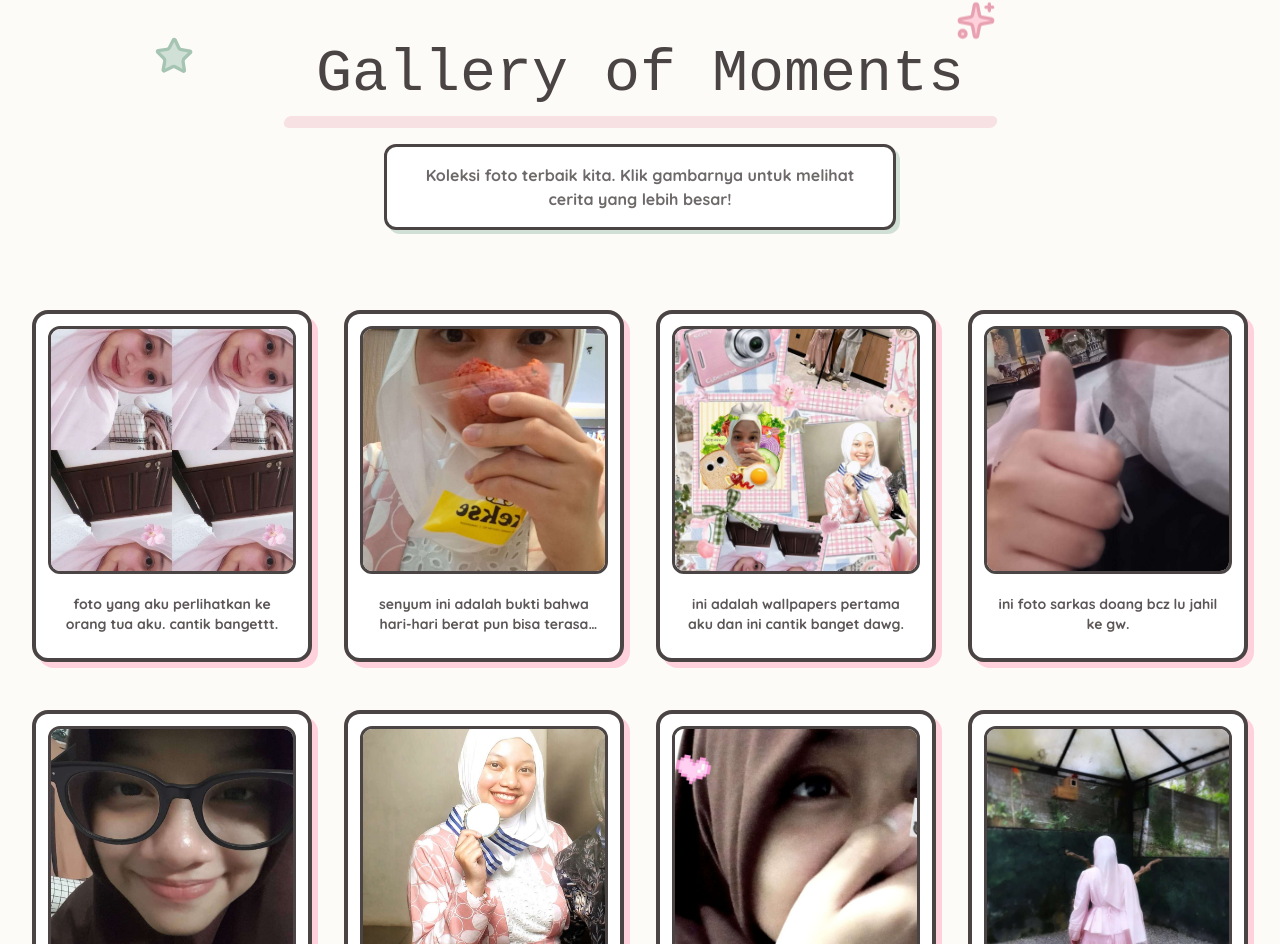
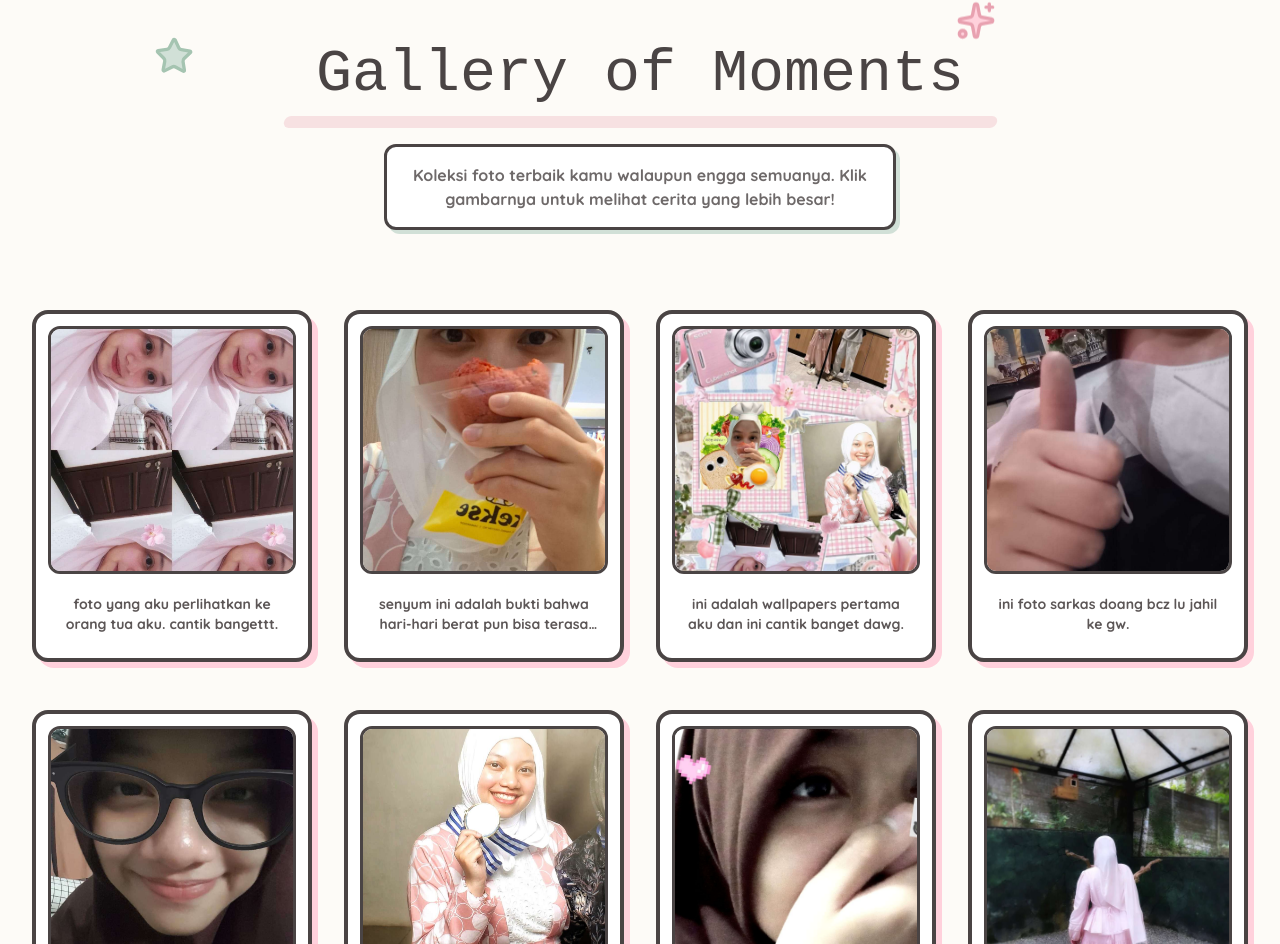
Before and after one commit to Fahril13/forwho-, a React app: page / in a window 1280 px wide. Shown: the part 2090-3034 px from the top of the page. Built offline with nearby package versions, Linux system fonts and the light colour scheme; the HTML template or start-up script is replaced by a standard one; a web font is replaced by a local one.

Commit message:
Update Gallery.tsx

```diff
--- a/src/components/Gallery.tsx
+++ b/src/components/Gallery.tsx
@@ -50,7 +50,7 @@ export function Gallery() {
           viewport={{ once: true }}
           transition={{ delay: 0.2 }}
         >
-          Koleksi foto terbaik kita. Klik gambarnya untuk melihat cerita yang lebih besar!
+          Koleksi foto terbaik kamu walaupun engga semuanya. Klik gambarnya untuk melihat cerita yang lebih besar!
         </motion.p>
       </div>
 
```
